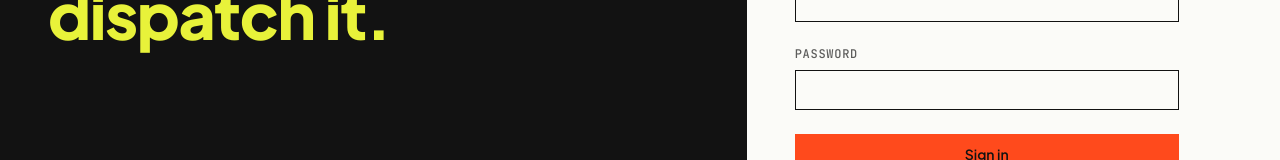
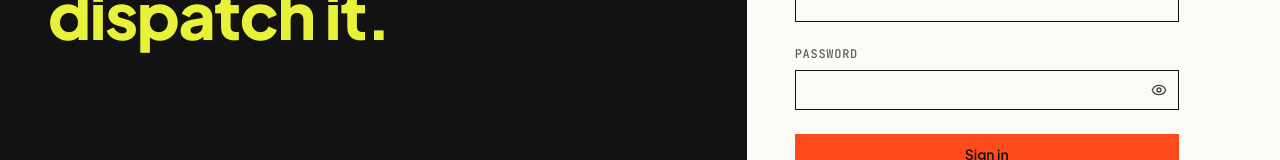
Before and after one commit to jieffrey/Smart-Waste-System-Management, a Next.js app in the folder web/: page /login in a window 1280 px wide. Shown: the part 411-571 px from the top of the page. Built offline with nearby package versions, Linux system fonts and the light colour scheme; no server answers.

Commit message:
feat(web): password toggle on login and the three /settings password fields

```diff
--- a/web/src/components/auth/LoginForm.tsx
+++ b/web/src/components/auth/LoginForm.tsx
@@ -6,6 +6,7 @@ import { login, type LoginState } from "@/actions/auth";
 import { Button } from "@/components/ui/button";
 import { Input } from "@/components/ui/input";
 import { Label } from "@/components/ui/label";
+import { PasswordInput } from "@/components/ui/password-input";
 
 const initialState: LoginState = { message: null, fieldErrors: {}, email: "" };
 
@@ -47,10 +48,9 @@ export function LoginForm() {
 
       <div className="space-y-2">
         <Label htmlFor="password">Password</Label>
-        <Input
+        <PasswordInput
           id="password"
           name="password"
-          type="password"
           autoComplete="current-password"
           required
           aria-invalid={Boolean(state.fieldErrors.password)}
--- a/web/src/components/settings/SettingsForms.tsx
+++ b/web/src/components/settings/SettingsForms.tsx
@@ -5,6 +5,7 @@ import { AlertTriangle, Check } from "lucide-react";
 import { changePassword, updateProfile, type FormResult, type PasswordField, type ProfileField } from "@/actions/settings";
 import { Button } from "@/components/ui/button";
 import { Input } from "@/components/ui/input";
+import { PasswordInput } from "@/components/ui/password-input";
 import { Label } from "@/components/ui/label";
 
 function Notice({ state }: { state: FormResult<string> }) {
@@ -25,12 +26,14 @@ function Field({
   name,
   label,
   error,
+  type,
   ...props
 }: { name: string; label: string; error?: string } & React.ComponentProps<"input">) {
+  const inputProps = { id: name, name, "aria-invalid": Boolean(error), "aria-describedby": error ? `${name}-error` : undefined, ...props };
   return (
     <div className="space-y-2">
       <Label htmlFor={name}>{label}</Label>
-      <Input id={name} name={name} aria-invalid={Boolean(error)} aria-describedby={error ? `${name}-error` : undefined} {...props} />
+      {type === "password" ? <PasswordInput {...inputProps} /> : <Input type={type} {...inputProps} />}
       {error && (
         <p id={`${name}-error`} className="flex items-center gap-1.5 text-small text-ink">
           <AlertTriangle className="size-3.5 shrink-0" aria-hidden="true" />
```
